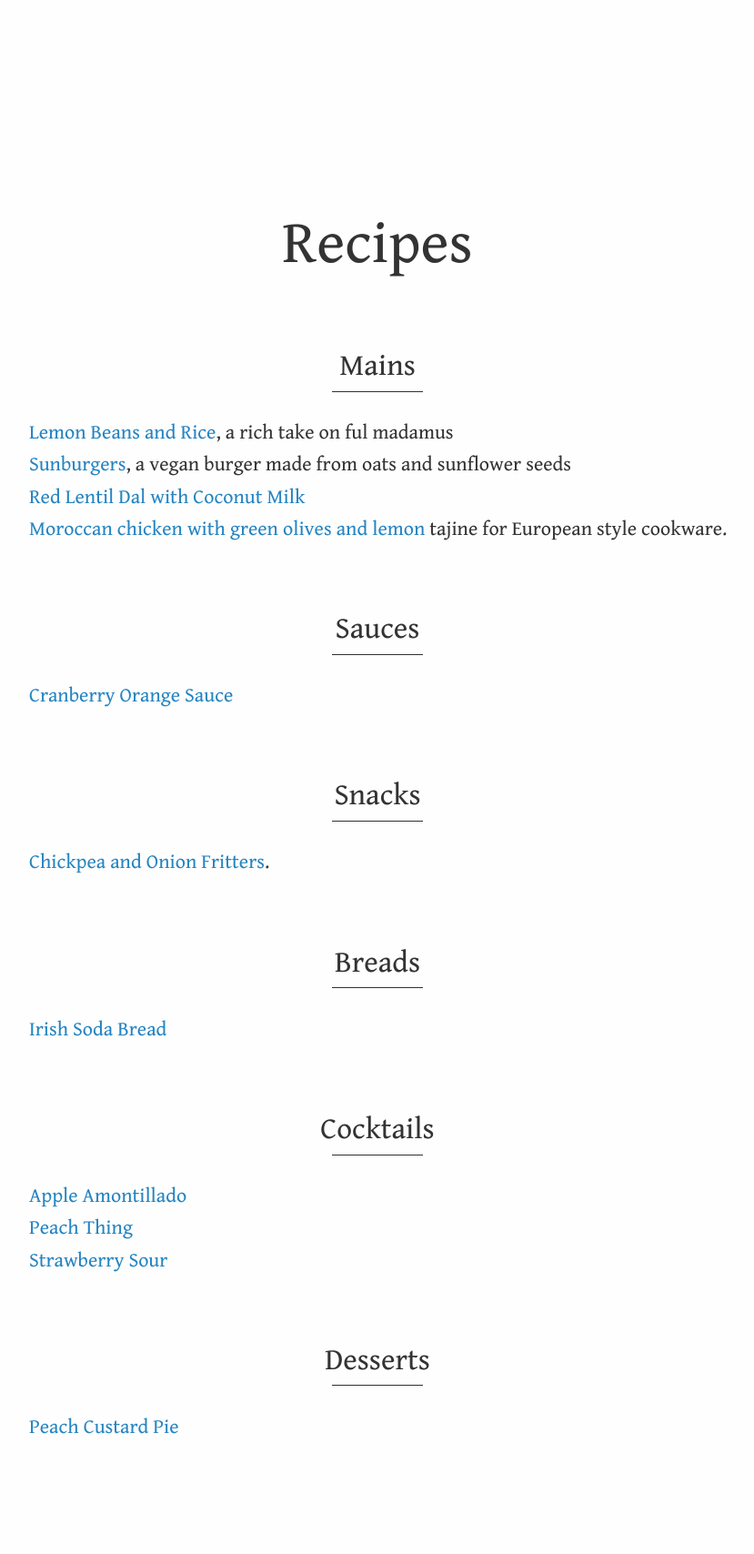
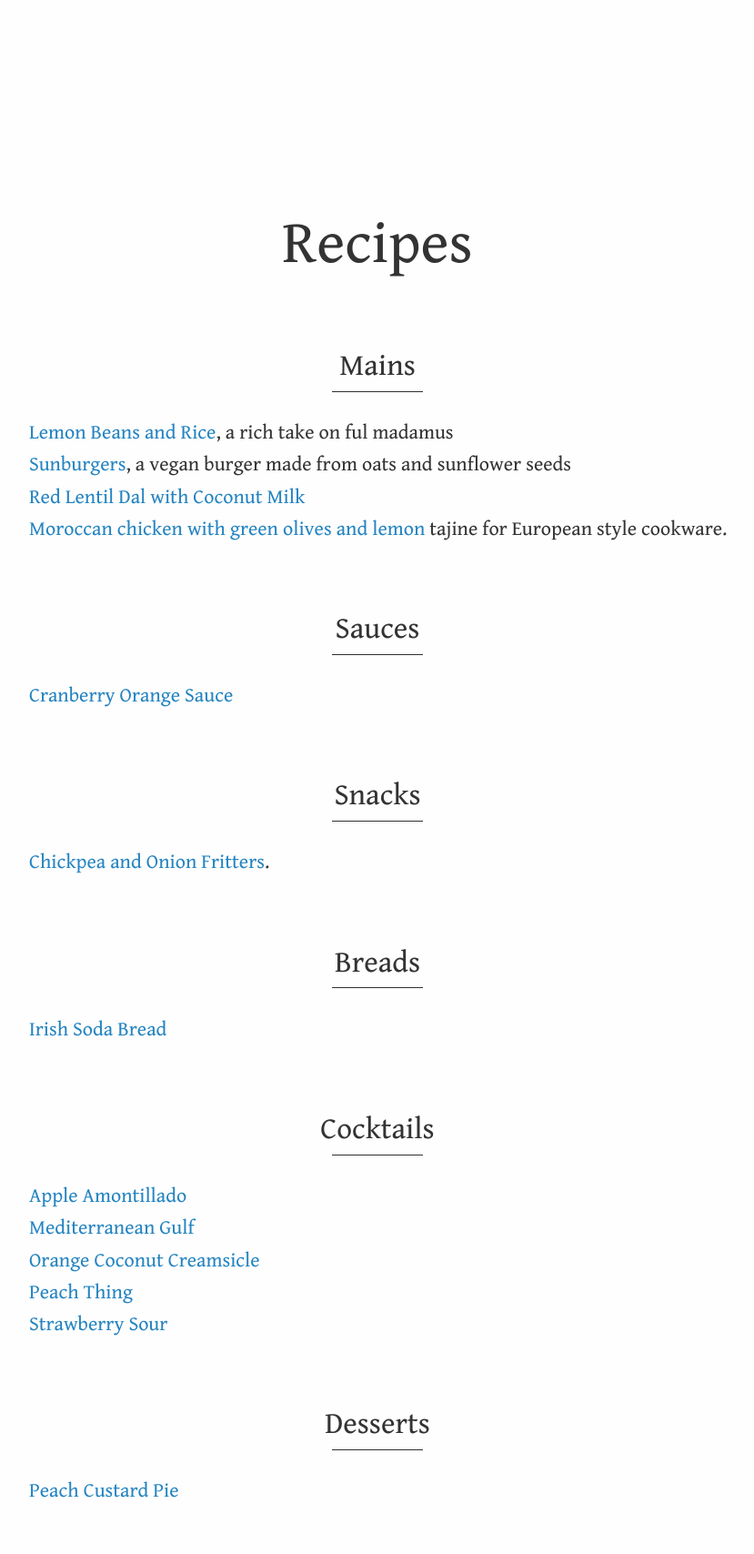
Before and after one commit to aredridel/recipes, a Jekyll site: the page built from index.md, in a window 1280 px wide. Shown: the whole page at 91% size, without its empty margins (225-1054 px from the left). Built offline with Jekyll 4.4.1, drawn with Linux system fonts in a browser that asks for light colours; our own code applies the rules of GitHub Pages for plain Markdown files; before the commit the page ends 1638 px from its top, so only the background shows below that.

Commit message:
/ ‘index.md’

```diff
--- a/index.md
+++ b/index.md
@@ -28,6 +28,10 @@ Cocktails
 
 [Apple Amontillado](Drinks/Apple Amontillado.md)
 
+[Mediterranean Gulf](Drinks/Mediterranean Gulf.md)
+
+[Orange Coconut Creamsicle](Drinks/Orange Coconut Creamsicle.md)
+
 [Peach Thing](Drinks/Peach Thing.md)
 
 [Strawberry Sour](Drinks/Strawberry Sour.md)
```
